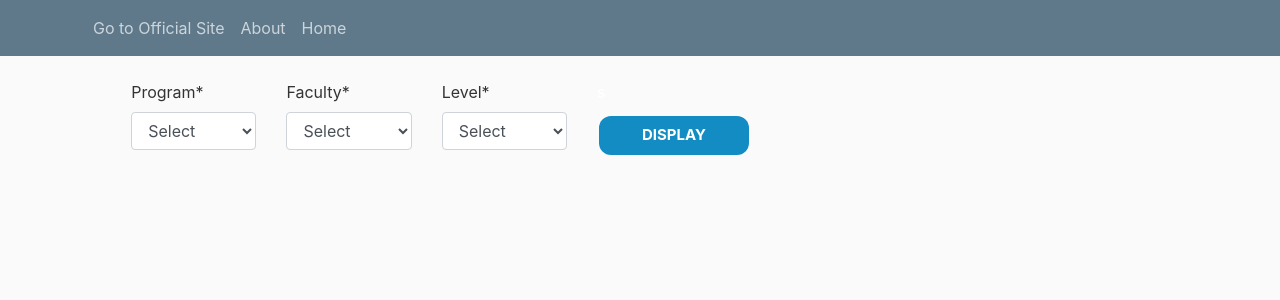
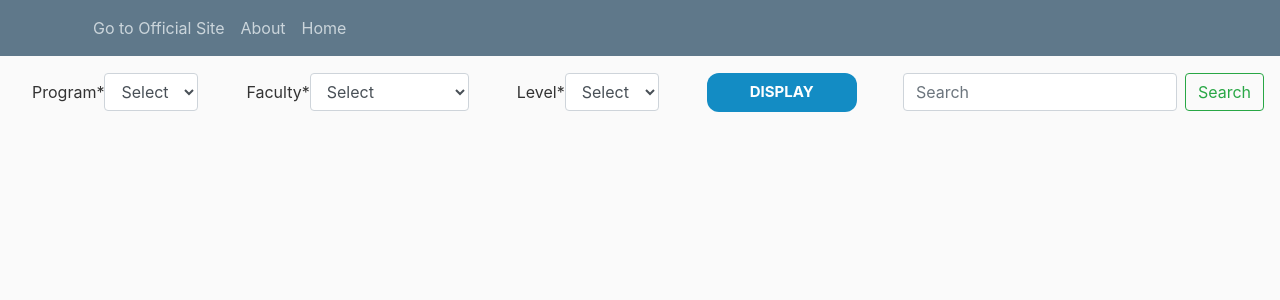
Before and after one commit to iamsims/SyllabusRepo, a Django app: page /syllabus/ in a window 1280 px wide. Shown: the top 300 px of the page. Run offline with Django 3.2, Linux system fonts and the light colour scheme; tables that the repository leaves empty hold one stand-in row (values such as "Sample post"); some libraries are stand-ins or nearby versions.

Commit message:
Tables forms and topics updated

```diff
--- a/syllabus/static/syllabus/main.css
+++ b/syllabus/static/syllabus/main.css
@@ -1,7 +1,7 @@
 body {
     background: #fafafa;
     color: #333333;
-    margin-top: 5rem;
+    /* margin-top: 5rem; */
   }
 
   h1, h2, h3, h4, h5, h6 {
@@ -83,23 +83,18 @@ body {
     font-size: 2.5rem;
   }
 
-  button{
-    background-color:green;
-    border: none;
-    color: white;
-    text-align: center;
-    /* display: inline-block; */
-    font-size: 16px;
-    margin: 4px 2px;
-    cursor: pointer;
+  nav{
+    margin:0px
   }
- .nav-bar {
-    display: table;
-    margin-right: auto;
-    margin-left: auto;
+
+  s.navbar-brand{
+    color:white;
   }
-  #query{
-      position:absolute;
-      top:20px;
-      left:0;
+
+  .marg{
+    margin-top:65px;
   }
+
+  .abc{
+    float=right;
+  }
--- a/syllabus/templates/syllabus/home.html
+++ b/syllabus/templates/syllabus/home.html
@@ -4,7 +4,38 @@
 
 {%block content%}
 <!-- <p>we'll make form here to access syllabus </p> -->
- <div class ="nav-bar">
+
+<nav class="navbar navbar-expand-sm navbar-dark fixed-top marg">
+
+
+    <button class="navbar-toggler" type="button" data-toggle="collapse" data-target="#navbarTogglerDemo01" aria-controls="navbarTogglerDemo01" aria-expanded="false" aria-label="Toggle navigation">
+        <span class="navbar-toggler-icon"></span>
+    </button>
+    <div class="collapse navbar-collapse" id="navbarTogglerDemo01">
+        <a class="navbar-brand" href="#"></a>
+        <form action="" method="POST" autocomplete="off" class="form-inline" >
+            {%csrf_token%}
+            <label class="mr-sm-5">
+                {{form.program|as_crispy_field}}
+            </label>
+            <label class="mr-sm-5">
+                {{form.faculty|as_crispy_field}}
+            </label>
+            <label class="mr-sm-5">
+                {{form.level|as_crispy_field}}
+            </label>
+            <!-- <center style="height: 100%; "> -->
+            <button type="submit" class="save btn btn-default" name= "process_btn" value="switching groups" style="border-radius:12px;cursor:pointer;color:#ffffff;background-color:#138cc4;border: none;font-size: 15px;width:150px; font-weight: bold; vertical-align: top;padding:8px;">DISPLAY</button>
+        </form>
+        <form class="form-inline my-2 my-lg-0 ml-auto">
+            <input class="form-control mr-sm-2" type="search" placeholder="Search" aria-label="Search">
+            <button class="btn btn-outline-success my-2 my-sm-0" type="submit">Search</button>
+        </form>
+    </div>
+</nav>
+
+
+<!-- <div class ="nav-bar">
     <form action="" method="POST" autocomplete="off">
         {%csrf_token%}
         <div class ="row">
--- a/syllabus/views.py
+++ b/syllabus/views.py
@@ -32,21 +32,17 @@ def home(request):
             faculty = form.cleaned_data['faculty']
             level = form.cleaned_data['level']
             program = form.cleaned_data['program']
+
         s_id = getjson(faculty,level,program)
+        s = Syllabus.objects.get(id=s_id)
         e = Subject.objects.all().filter(syllabus__id=s_id)
-        for s in e:
-            dic={}
-            dic['id']=s.id
-            dic['code']=s.subject_code
-            dic['name']=s.subject_name
-            dic['type']=s.subject_type
-            dic['hrs']=s.Total_no_of_hours
-            dic['prac']=s.practical_final_total
-            dic['theory']=s.theory_final_total
-            dic['total']=s.marks_final_total
-            dic['extype']=s.exam_type
-            dic_list.append(dic)
-        return render(request, 'syllabus/home.html',{'form':form,'check':check,'dic_list':dic_list})
+        context={
+            'form':form,
+            'check':check,
+            "subjects":e,
+            "syllabus":s
+        }
+        return render(request, 'syllabus/home.html',context)
 
 def about(request):
     return render(request,'syllabus/about.html',{'title':'About'})
@@ -56,11 +52,13 @@ def topics(request,pk):
     try:
         sub = Subject.objects.get(id=pk)
         top = Topic.objects.all().filter(subject__id=pk)
+        syl = Syllabus.objects.filter(Subject__id=pk)
     except Subject.DoesNotExist:
         raise Http404("Subject Does Not Exist")
     context={
         "subject":sub,
-        "topics":top
+        "topics":top,
+        "bus":syl
     }
     return render(request,"syllabus/topics.html",context)
 
```
Also changed, not shown: other parts of syllabus/templates/syllabus/home.html (+33 -24 lines), syllabus/templates/syllabus/base.html (+3 -4 lines), syllabus/templates/syllabus/topics.html (+11 -1 lines).
